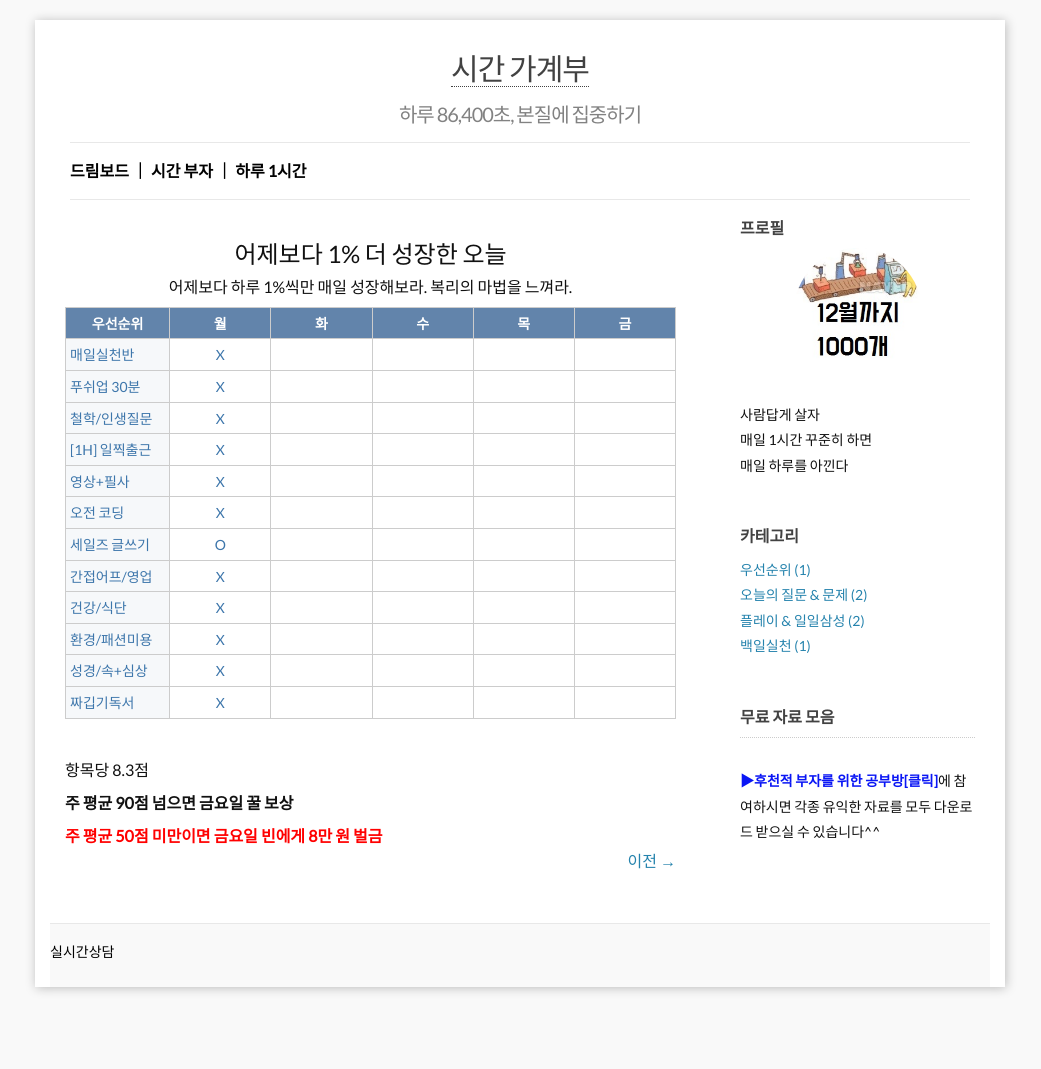
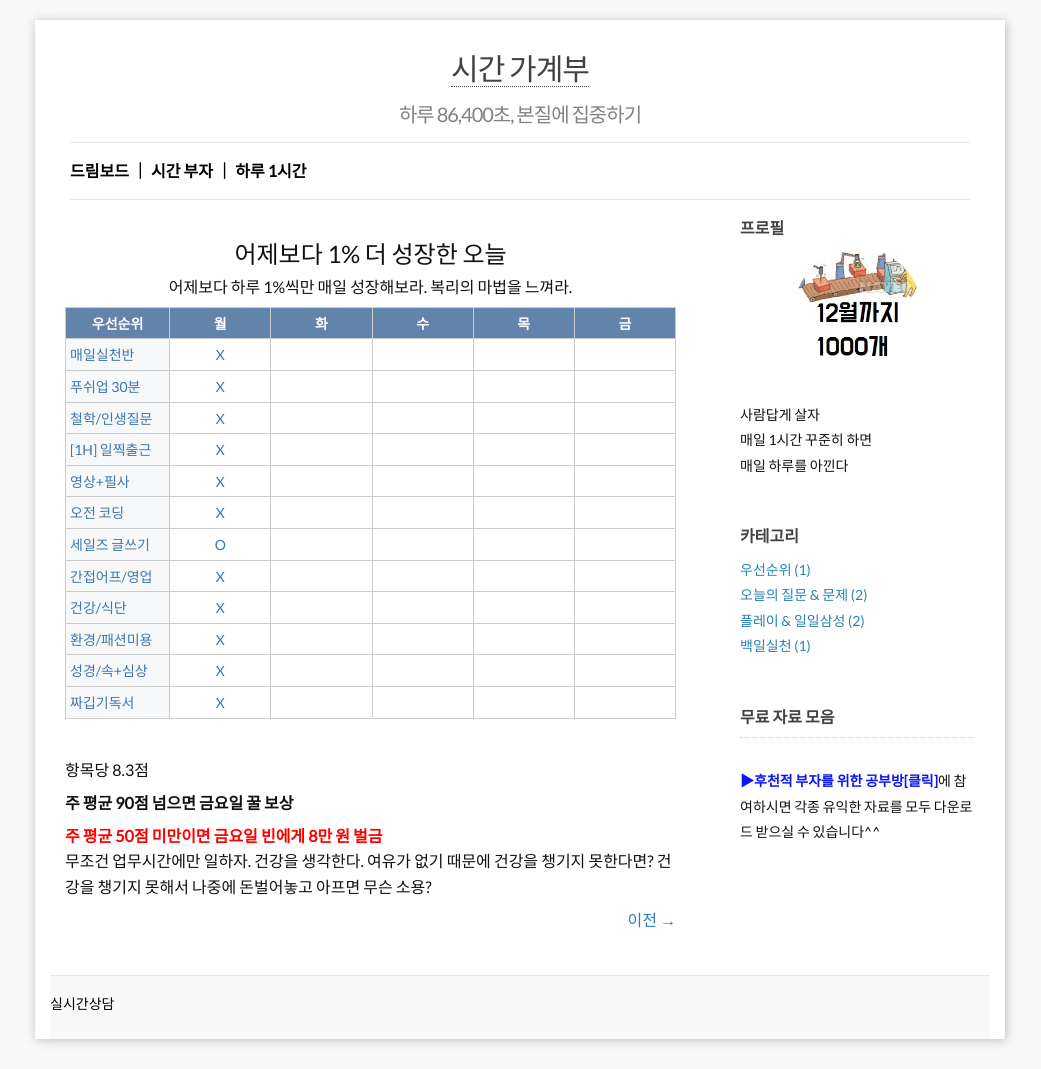
Before and after one commit to leevra/self-management.leeseungju.com, a Jekyll site: the page built from index.html, in a window 1280 px wide. Shown: the whole page, without its empty margins (120-1161 px from the left). Built offline with Jekyll 4.4.1, drawn with Linux system fonts in a browser that asks for light colours; the list of posts is cut into pages by our own code; before the commit the page ends 1017 px from its top, so only the background shows below that.

Commit message:
Update index.html

```diff
--- a/index.html
+++ b/index.html
@@ -18,3 +18,6 @@ layout: default
 <p>항목당 8.3점</p>
 <b><p>주 평균 90점 넘으면 금요일 꿀 보상</p></b>
 <b><span style="color: rgb(255, 0, 0);">주 평균 50점 미만이면 금요일 빈에게 8만 원 벌금</span></b>
+<br>
+
+<p>무조건 업무시간에만 일하자. 건강을 생각한다. 여유가 없기 때문에 건강을 챙기지 못한다면? 건강을 챙기지 못해서 나중에 돈벌어놓고 아프면 무슨 소용?</b>
```
